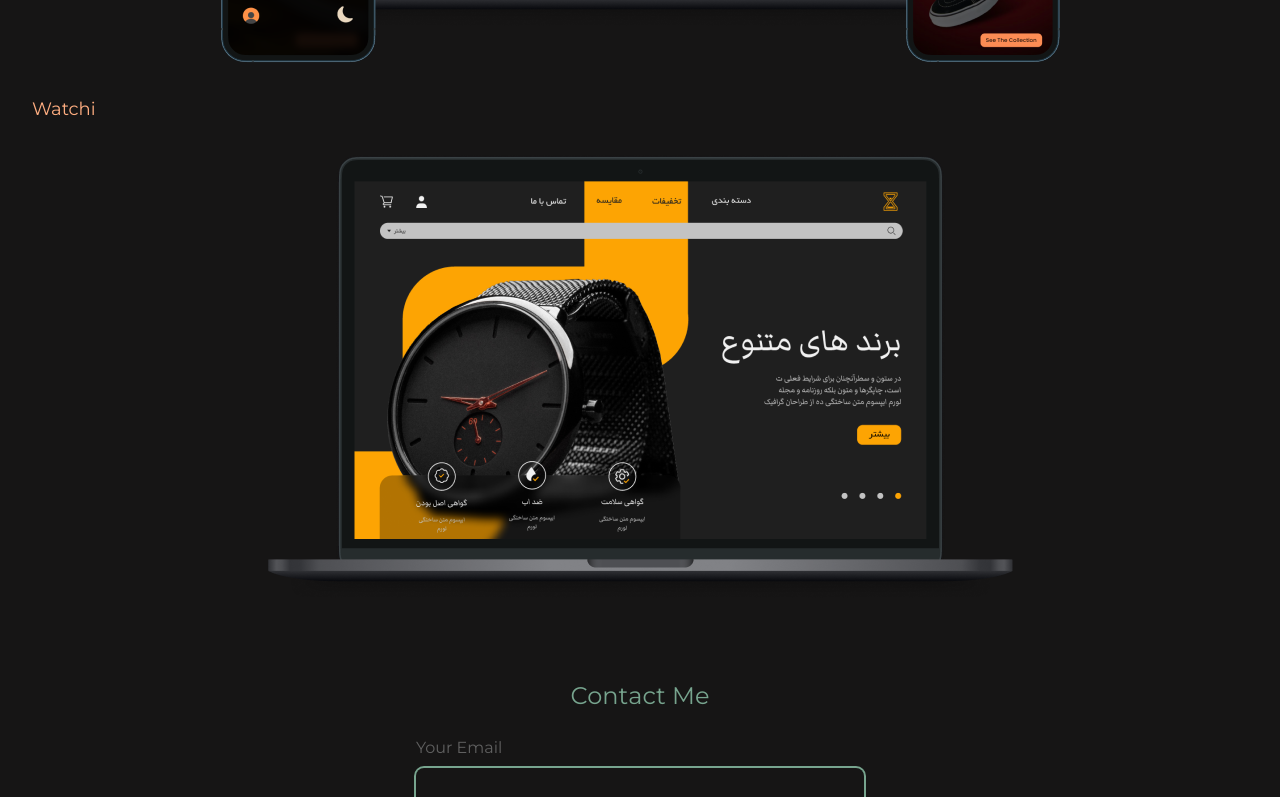
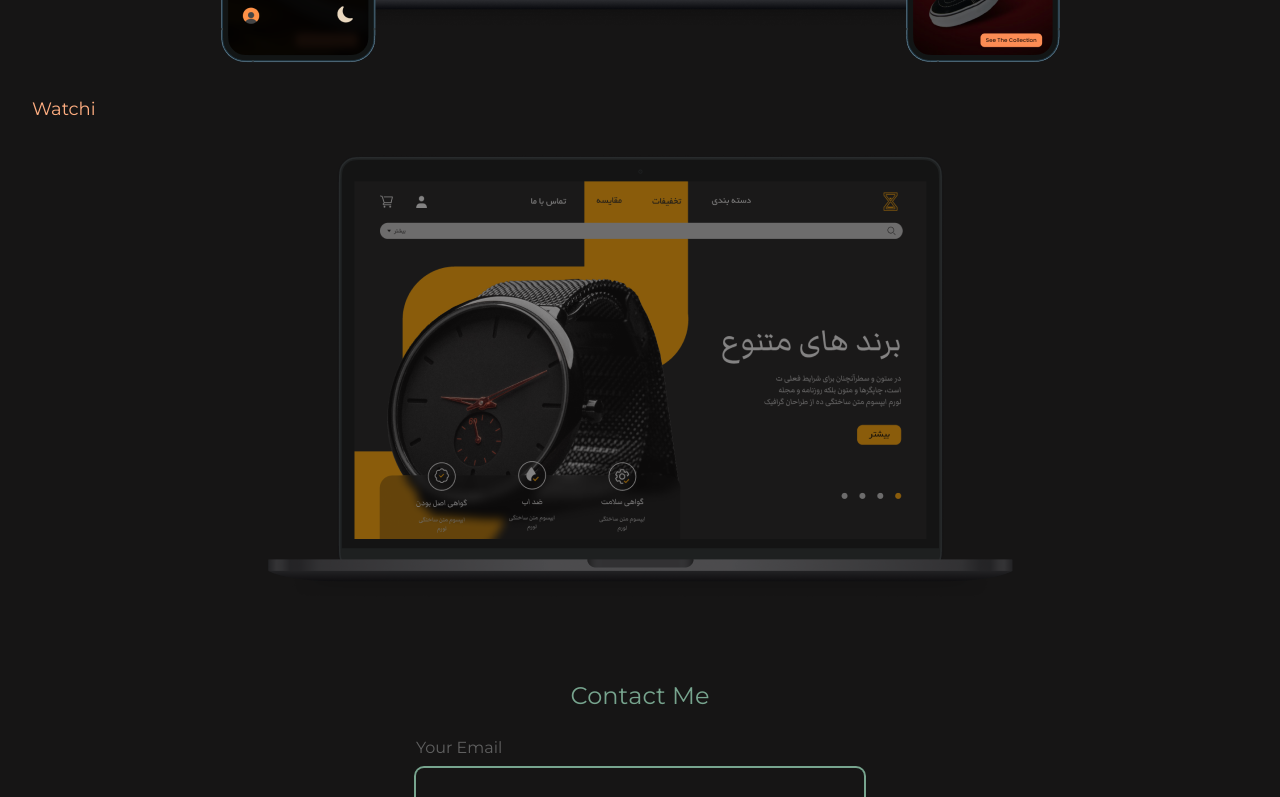
Before and after one commit to S0ULI/portfolio, a Next.js app: page / in a window 1280 px wide. Shown: the part 2015-2812 px from the top of the page. Built offline with nearby package versions, Linux system fonts and the light colour scheme; no server answers.

Commit message:
little fixes

```diff
--- a/app/components/projrcts/ProjectItem.jsx
+++ b/app/components/projrcts/ProjectItem.jsx
@@ -6,9 +6,17 @@ const ProjectItem = ({src, href, title, w, h}) => {
     <div className='flex flex-col gap-8'>
         <h3 className='hover:underline text-color-primary text-lg w-fit'><a href={href} target="_blank" rel={title}>{title}</a></h3>
         <div className='w-full flex justify-center items-center'>
-            <a href={href} target="_blank" rel={title} className='w-fit'>
+          {
+            href ? (
+              <a href={href} target="_blank" rel={title} className='w-fit'>
                 <Image src={src} alt={title} width={w} height={h} className='hover:-translate-y-2 transition-transform duration-300' />
-            </a>
+              </a>
+            ) : (
+              <div className='w-fit opacity-50'>
+                <Image src={src} alt={title} width={w} height={h} className='hover:-translate-y-2 transition-transform duration-300' />
+              </div>
+            )
+          }
         </div>
     </div>
   )
--- a/app/components/projrcts/Projects.jsx
+++ b/app/components/projrcts/Projects.jsx
@@ -7,7 +7,7 @@ const Projects = () => {
         <Wrapper myStyle='flex flex-col gap-8'>
             <h2 className="h2-style">Projrcts</h2>
             <ProjectItem src='/image/project1.png' href='https://clone-flame-nine.vercel.app/' title='Clothing E-commerce' w={841} h={480} />
-            <ProjectItem src='/image/project2.png' href='/' title='Watchi' w={745} h={445} />
+            <ProjectItem src='/image/project2.png' title='Watchi' w={745} h={445} />
         </Wrapper>
     </div>
   )
```
